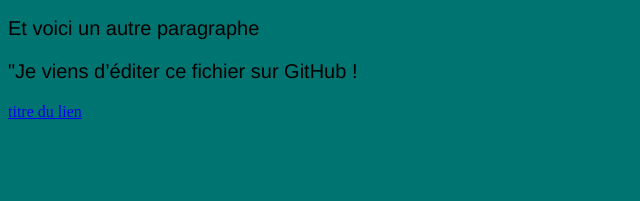
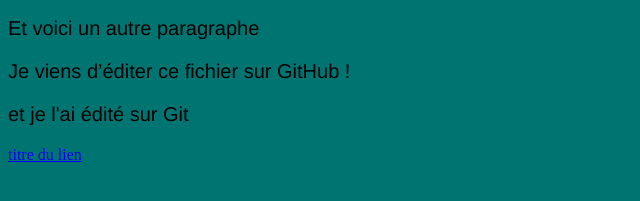
Before and after one commit to FabienneRigal/quete_1_4, a plain HTML site: page index.html in a window 1280 px wide. Shown: the part 499-700 px from the top of the page, without its empty margins (0-640 px from the left). Drawn offline with Linux system fonts and the light colour scheme.

Commit message:
encore un editing

```diff
--- a/index.html
+++ b/index.html
@@ -13,7 +13,8 @@
 <img src= "https://campusnumerique.auvergnerhonealpes.fr/app/uploads/2019/03/logo_wildcode.jpg">
 <h2> On peut créer jusqu'à six niveaux de titres en HTML </h2>
 <p> Et voici un autre paragraphe </p>
-<p>"Je viens d’éditer ce fichier sur GitHub ! </p>
+<p>Je viens d’éditer ce fichier sur GitHub ! </p>
+<p>et je l'ai édité sur Git </p>
 <a href= "http://www.wildcodeschool.com"> titre du lien </a>
 </body>
 </html>
```
